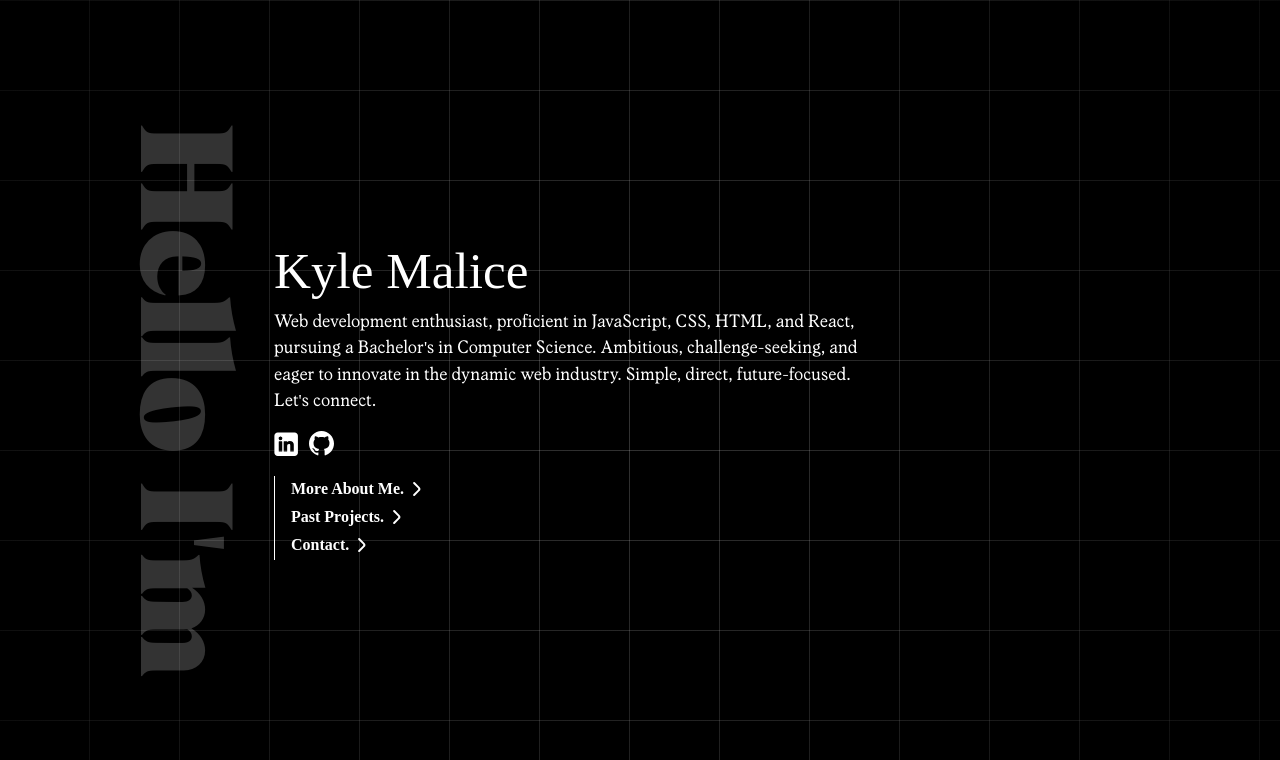
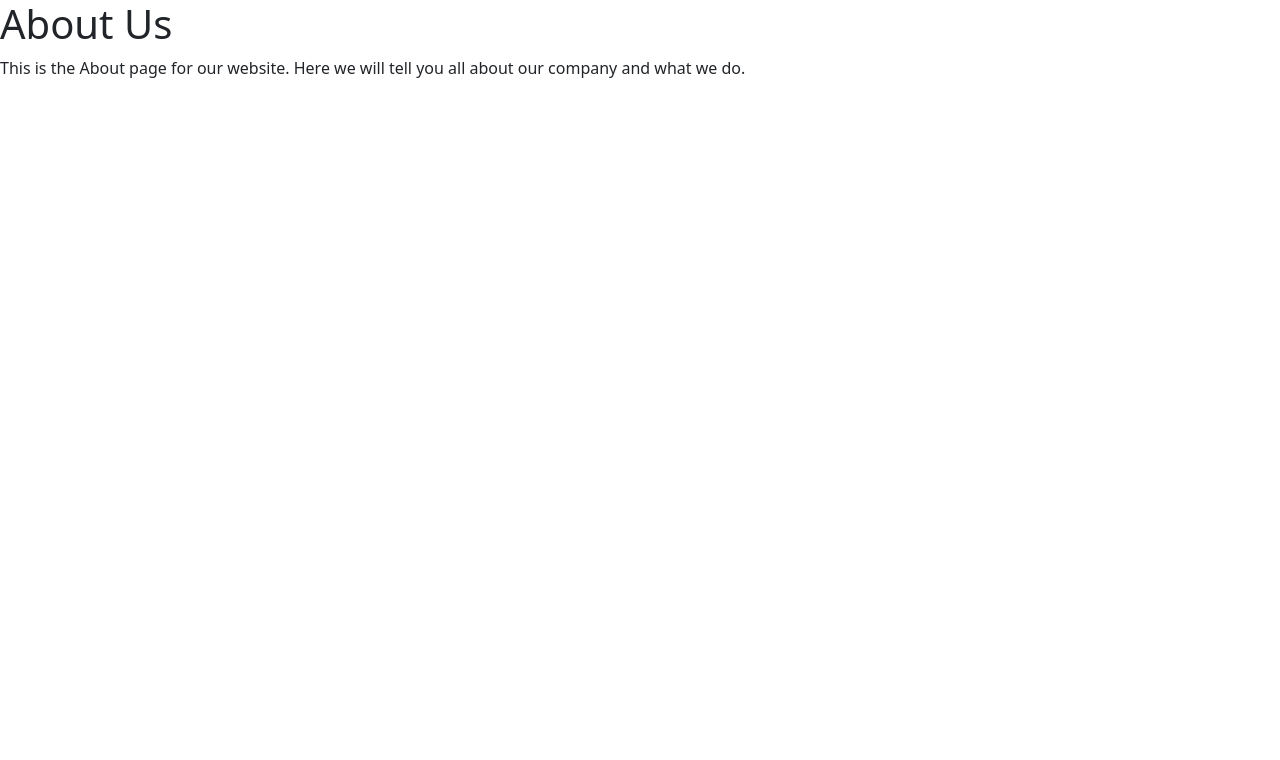
Before and after one commit to MaliceKy/Portfolio, a React (Create React App) app: page /about in a window 1280 px wide. Shown: the top 760 px of the page. Built offline with nearby package versions, Linux system fonts and the light colour scheme; a web font is replaced by a local one.

Commit message:
Fixed routing to pages, added pages.

```diff
--- a/package.json
+++ b/package.json
@@ -10,6 +10,7 @@
     "react": "^18.2.0",
     "react-bootstrap": "^2.8.0",
     "react-dom": "^18.2.0",
+    "react-router-dom": "^6.14.1",
     "react-scripts": "5.0.1",
     "web-vitals": "^2.1.4"
   },
--- a/src/App.js
+++ b/src/App.js
@@ -1,12 +1,20 @@
 // src/App.js
 import React from 'react';
 import LandingPage from './components/landingpage';
+import About from './components/aboutpage';
+import Projects from './components/projectspage';
+
+import { BrowserRouter as Router, Route, Routes } from 'react-router-dom';
 
 function App() {
   return (
-    <div className="App">
-      <LandingPage />
-    </div>
+    <Router>
+      <Routes>
+        <Route path="/" element={<LandingPage />} />
+        <Route path="/about" element={<About />} />
+        <Route path="/projects" element={<Projects />} />
+      </Routes>
+    </Router>
   );
 }
 
--- /dev/null
+++ b/src/components/aboutpage.js
@@ -0,0 +1,14 @@
+// About.js
+// src/components/aboutpage.js
+import React from 'react';
+
+const About = () => {
+  return (
+    <div>
+      <h1>About Us</h1>
+      <p>This is the About page for our website. Here we will tell you all about our company and what we do.</p>
+    </div>
+  );
+};
+
+export default About;
--- a/src/components/landingpage.js
+++ b/src/components/landingpage.js
@@ -1,5 +1,7 @@
+// src/components/landingpage.js
 import React, { useState, useEffect } from 'react';
-import "../assests/styles/LandingPage.css";
+import { Link, useNavigate } from 'react-router-dom';
+import "../assests/styles/landingpage.css";
 import { ReactComponent as LinkedInIcon } from '../assests/images/LinkedIn.svg';
 import { ReactComponent as GitHubIcon } from '../assests/images/Github.svg';
 import { ReactComponent as ArrowRightIcon } from '../assests/images/angle-small-right.svg';
@@ -7,17 +9,12 @@ import { ReactComponent as ArrowRightIcon } from '../assests/images/angle-small-
 const LandingPage = () => {
   const [clicked, setClicked] = useState({});
   const [redirect, setRedirect] = useState(null);
+  const navigate = useNavigate();
 
   const handleSocialClick = (e, href, social) => {
     e.preventDefault();
     setClicked(prev => ({ ...prev, [social]: true }));
     setRedirect(href);
-  };
-
-  const handleButtonClick = (e, button, text) => {
-    e.preventDefault();
-    setClicked(prev => ({ ...prev, [button]: true, [text]: true }));
-    // Code for handling button click goes here
   };
 
   useEffect(() => {
@@ -58,18 +55,19 @@ const LandingPage = () => {
               </div>
             </div>
             <div className="buttonContainer">
-            <button href="#" className={`tabs ${clicked['about'] ? 'clicked' : ''}`} onClick={(e) => handleButtonClick(e, 'aboutButton', 'aboutText')}>
-              <span className={`button-text ${clicked['aboutText'] ? 'clicked' : ''}`}>More About Me.</span>
-              <ArrowRightIcon className={`arrow ${clicked['aboutButton'] ? 'clicked' : ''}`} />
-            </button>
-            <button href="#" className={`tabs ${clicked['projects'] ? 'clicked' : ''}`} onClick={(e) => handleButtonClick(e, 'projectsButton', 'projectsText')}>
-              <span className={`button-text ${clicked['projectsText'] ? 'clicked' : ''}`}>Past Projects.</span>
-              <ArrowRightIcon className={`arrow ${clicked['projectsButton'] ? 'clicked' : ''}`} />
-            </button>
-            <button href="#" className={`tabs ${clicked['contact'] ? 'clicked' : ''}`} onClick={(e) => handleButtonClick(e, 'contactButton', 'contactText')}>
-              <span className={`button-text ${clicked['contactText'] ? 'clicked' : ''}`}>Contact.</span>
-              <ArrowRightIcon className={`arrow ${clicked['contactButton'] ? 'clicked' : ''}`} />
-            </button>
+              <Link to="/about" className={`tabs ${clicked['about'] ? 'clicked' : ''}`} onClick={() => navigate('/about')}>
+                <span className={`button-text ${clicked['aboutText'] ? 'clicked' : ''}`}>More About Me.</span>
+                <ArrowRightIcon className={`arrow ${clicked['aboutButton'] ? 'clicked' : ''}`} />
+              </Link>
+              <Link to="/projects" className={`tabs ${clicked['projects'] ? 'clicked' : ''}`} onClick={() => navigate('/projects')}>
+                <span className={`button-text ${clicked['projectsText'] ? 'clicked' : ''}`}>Past Projects.</span>
+                <ArrowRightIcon className={`arrow ${clicked['projectsButton'] ? 'clicked' : ''}`} />
+              </Link>
+              <a href="mailto:Malice.Kyle@gmail.com" className={`tabs ${clicked['contact'] ? 'clicked' : ''}`}>
+                <span className={`button-text ${clicked['contactText'] ? 'clicked' : ''}`}>Get In Contact.</span>
+                <ArrowRightIcon className={`arrow ${clicked['contactButton'] ? 'clicked' : ''}`} />
+              </a>
+
 
             </div>
           </div>
--- /dev/null
+++ b/src/components/projectspage.js
@@ -0,0 +1,14 @@
+// projects.js
+// src/components/projectspage.js
+import React from 'react';
+
+const Projects = () => {
+  return (
+    <div>
+      <h1>Projects</h1>
+      <p>This is the Projects page for our website. Here we will tell you all about our company and what we do.</p>
+    </div>
+  );
+};
+
+export default Projects;
```
Also changed, not shown: src/assests/styles/about.css (added), src/assests/styles/projects.css (added), 1 other file (tests, documents, lock files or other folders).
